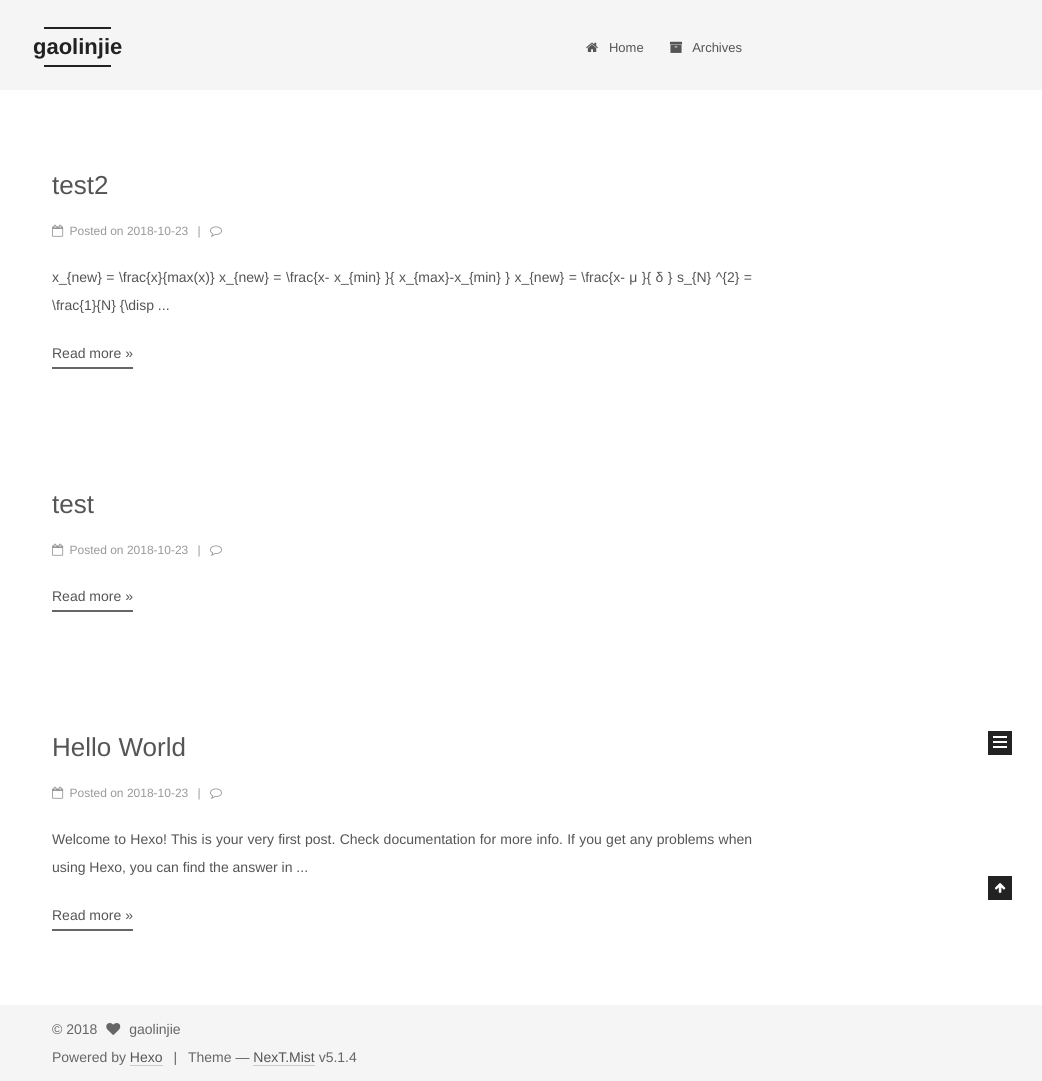
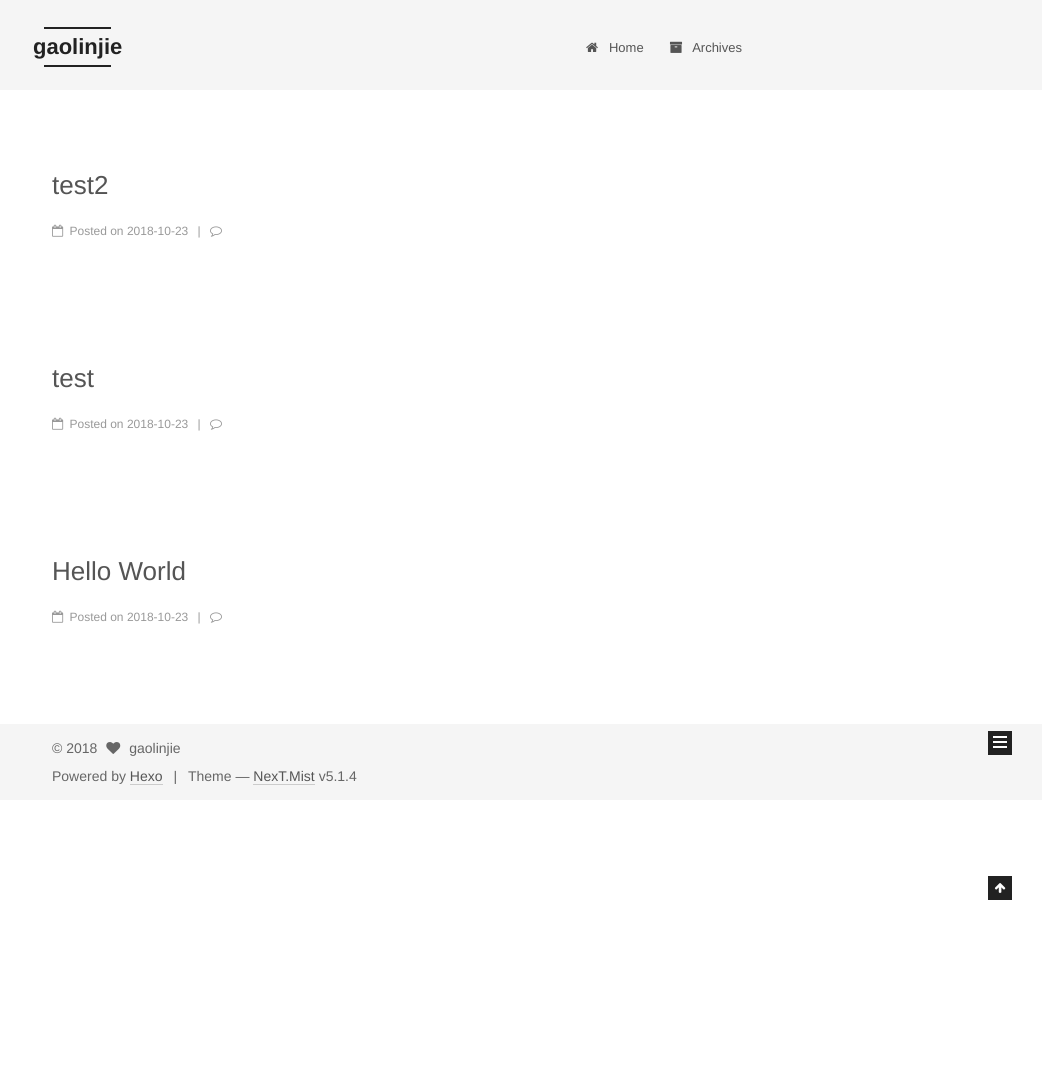
Before and after one commit to gaolinjie/gaolinjie.github.io, a plain HTML site: page index.html in a window 1280 px wide. Shown: the whole page, without its empty margins (238-1280 px from the left). After the commit the page ends 800 px from the top, so only its background shows below. Drawn offline with nearby package versions, Linux system fonts and the light colour scheme; some packages are replaced by stand-ins of ours.

Commit message:
Site updated: 2018-10-24 00:10:28

```diff
--- a/css/main.css
+++ b/css/main.css
@@ -1822,7 +1822,7 @@ pre .javascript .function {
   width: 4px;
   height: 4px;
   border-radius: 50%;
-  background: #fff;
+  background: #ffff0f;
 }
 .links-of-blogroll {
   font-size: 13px;
--- a/index.html
+++ b/index.html
@@ -311,19 +311,6 @@
 
 
 
-
-          x_{new}  =  \frac{x}{max(x)}  x_{new}  =  \frac{x- x_{min} }{ x_{max}-x_{min}  }  x_{new}  =   \frac{x- μ }{ δ }
-  s_{N} ^{2}  =  \frac{1}{N}  {\disp
-          ...
-          <!--noindex-->
-          <div class="post-button text-center">
-            <a class="btn" href="/2018/10/23/test2/#more" rel="contents">
-              Read more &raquo;
-            </a>
-          </div>
-          <!--/noindex-->
-
-
     </div>
 
 
@@ -448,18 +435,6 @@
 
 
 
-
-
-
-          <!--noindex-->
-          <div class="post-button text-center">
-            <a class="btn" href="/2018/10/23/test/#more" rel="contents">
-              Read more &raquo;
-            </a>
-          </div>
-          <!--/noindex-->
-
-
     </div>
 
 
@@ -582,18 +557,6 @@
 
 
 
-
-
-
-          Welcome to Hexo! This is your very first post. Check documentation for more info. If you get any problems when using Hexo, you can find the answer in
-          ...
-          <!--noindex-->
-          <div class="post-button text-center">
-            <a class="btn" href="/2018/10/23/hello-world/#more" rel="contents">
-              Read more &raquo;
-            </a>
-          </div>
-          <!--/noindex-->
 
 
     </div>
```
